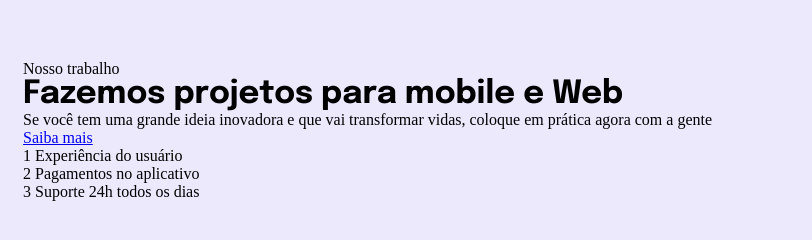
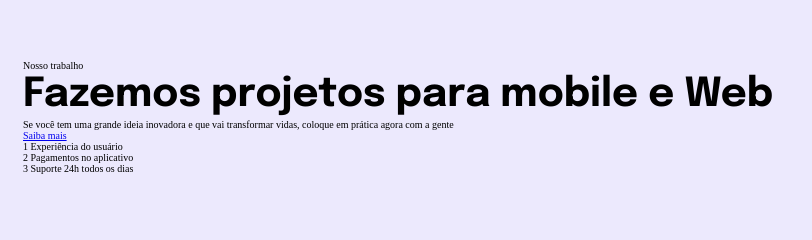
Before and after one commit to Ronald-Ca/Responsividade, a plain HTML site: page index.html in a window 1280 px wide. Shown: the whole page, without its empty margins (0-812 px from the left). Drawn offline with Linux system fonts and the light colour scheme.

Commit message:
Regra das unidades de medidas flexíveis

```diff
--- a/style.css
+++ b/style.css
@@ -8,12 +8,18 @@ ul {
     list-style: none;
 }
 
+:root {
+    font-size: 62.5%; /* 1rem = 10px */
+}
+
 body {
     background: #ECE9FD;
 
-    padding: 60px 23px 66px;
+    padding: 6.0rem 2.3rem 6.6rem;
 }
 
 h1 {
     font-family: 'Epilogue', sans-serif;
+    font-size: 4.0rem;
+    line-height: 4.8rem;
 }
```
